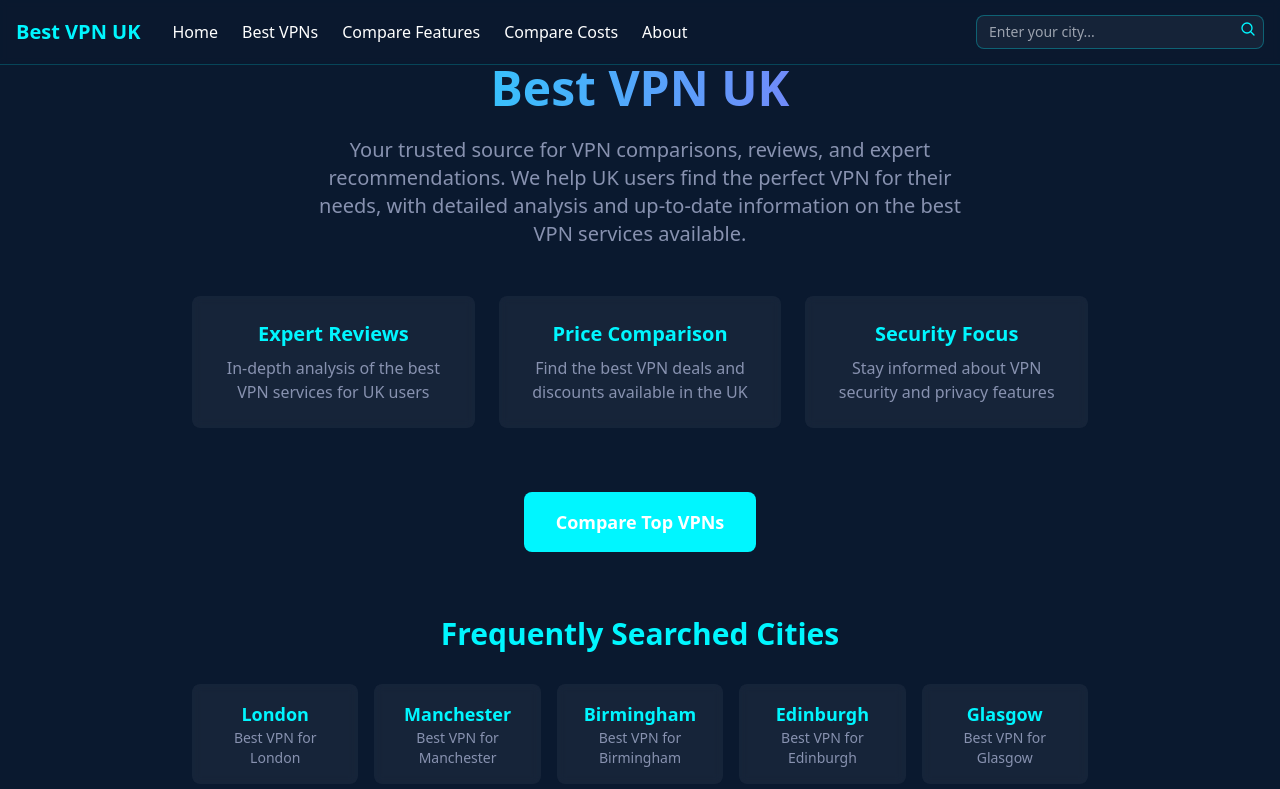
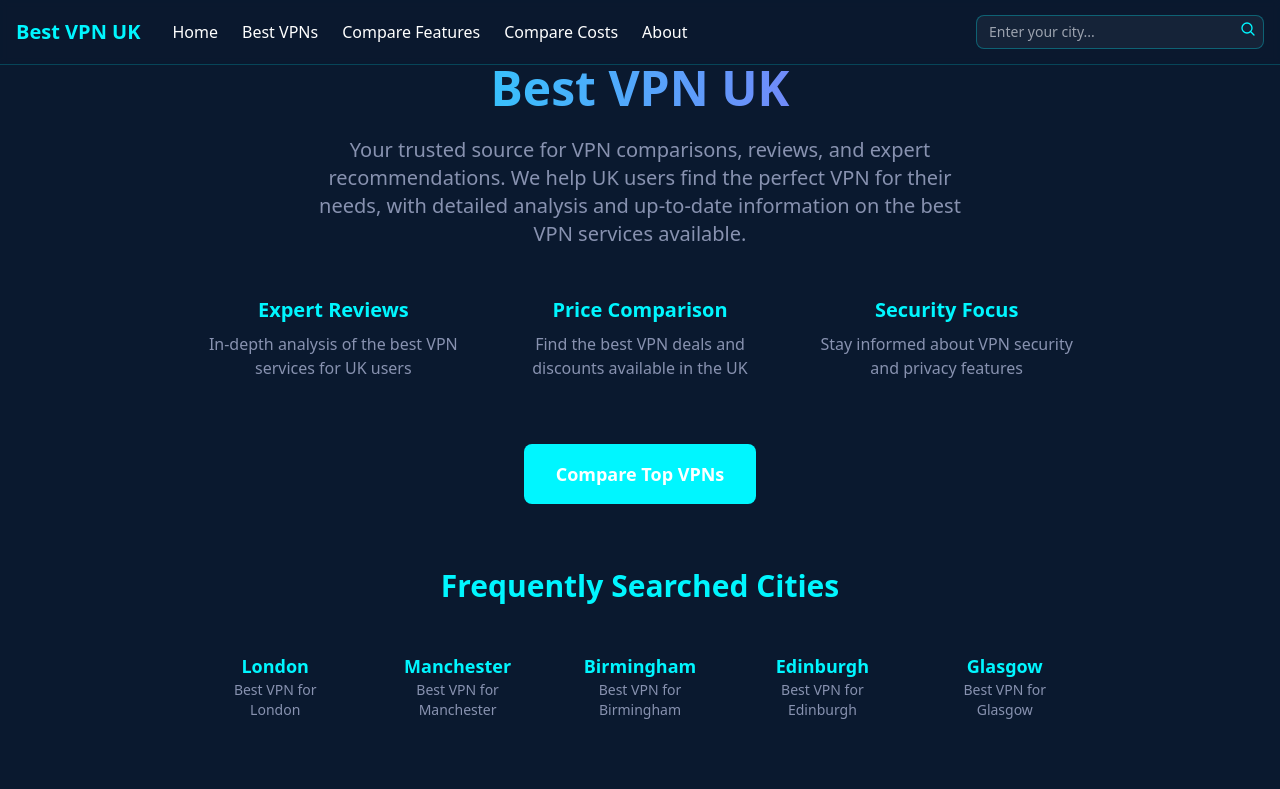
Before and after one commit to GergulasBalint/bestvpn, a React (Vite) app: page / in a window 1280 px wide. Shown: the top 789 px of the page. Built offline with nearby package versions, Linux system fonts and the light colour scheme.

Commit message:
border again

```diff
--- a/src/pages/Home.tsx
+++ b/src/pages/Home.tsx
@@ -28,17 +28,17 @@ const Home = () => {
         </p>
 
         <div className="grid grid-cols-1 md:grid-cols-3 gap-6 mt-12 mb-16">
-          <div className="bg-white/5 backdrop-blur-sm p-6 rounded-lg">
+          <div className="card-gradient-border border-blue-500/20 hover:border-blue-500/40">
             <h3 className="text-xl font-semibold mb-2 text-cyber-blue">Expert Reviews</h3>
             <p className="text-cyber-gray">In-depth analysis of the best VPN services for UK users</p>
           </div>
 
-          <div className="bg-white/5 backdrop-blur-sm p-6 rounded-lg">
+          <div className="card-gradient-border border-purple-500/20 hover:border-purple-500/40">
             <h3 className="text-xl font-semibold mb-2 text-cyber-blue">Price Comparison</h3>
             <p className="text-cyber-gray">Find the best VPN deals and discounts available in the UK</p>
           </div>
 
-          <div className="bg-white/5 backdrop-blur-sm p-6 rounded-lg">
+          <div className="card-gradient-border border-green-500/20 hover:border-green-500/40">
             <h3 className="text-xl font-semibold mb-2 text-cyber-blue">Security Focus</h3>
             <p className="text-cyber-gray">Stay informed about VPN security and privacy features</p>
           </div>
@@ -61,7 +61,7 @@ const Home = () => {
               <Link
                 key={city}
                 to={`/city/${city.toLowerCase()}`}
-                className="bg-white/5 backdrop-blur-sm p-4 rounded-lg hover:bg-white/10 transition-colors duration-300"
+                className="card-gradient-border card-hover-glow p-4"
               >
                 <h3 className="text-lg font-semibold text-cyber-blue">
                   {city}
@@ -75,7 +75,7 @@ const Home = () => {
         </section>
 
         {/* Search section */}
-        <div className="mb-12">
+        <div className="mb-12 card-gradient-border">
           <h2 className="text-2xl mb-4">Find VPN recommendations for your city</h2>
           <CitySearch />
         </div>
```
